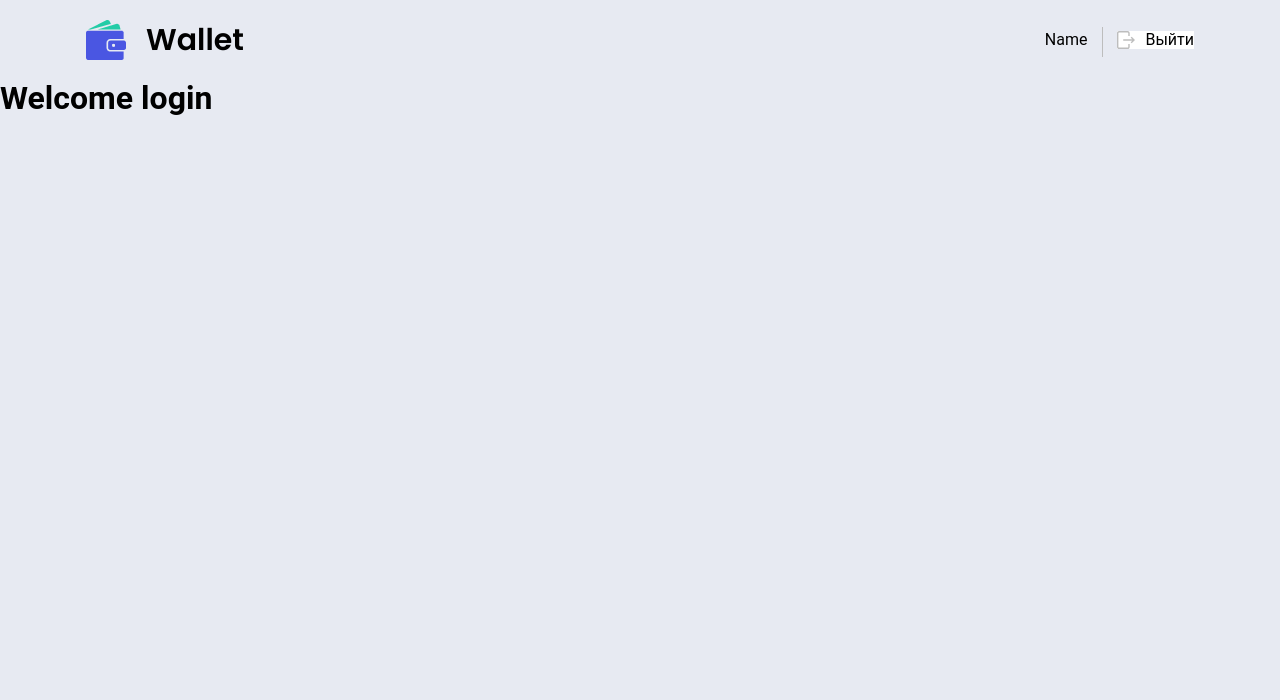
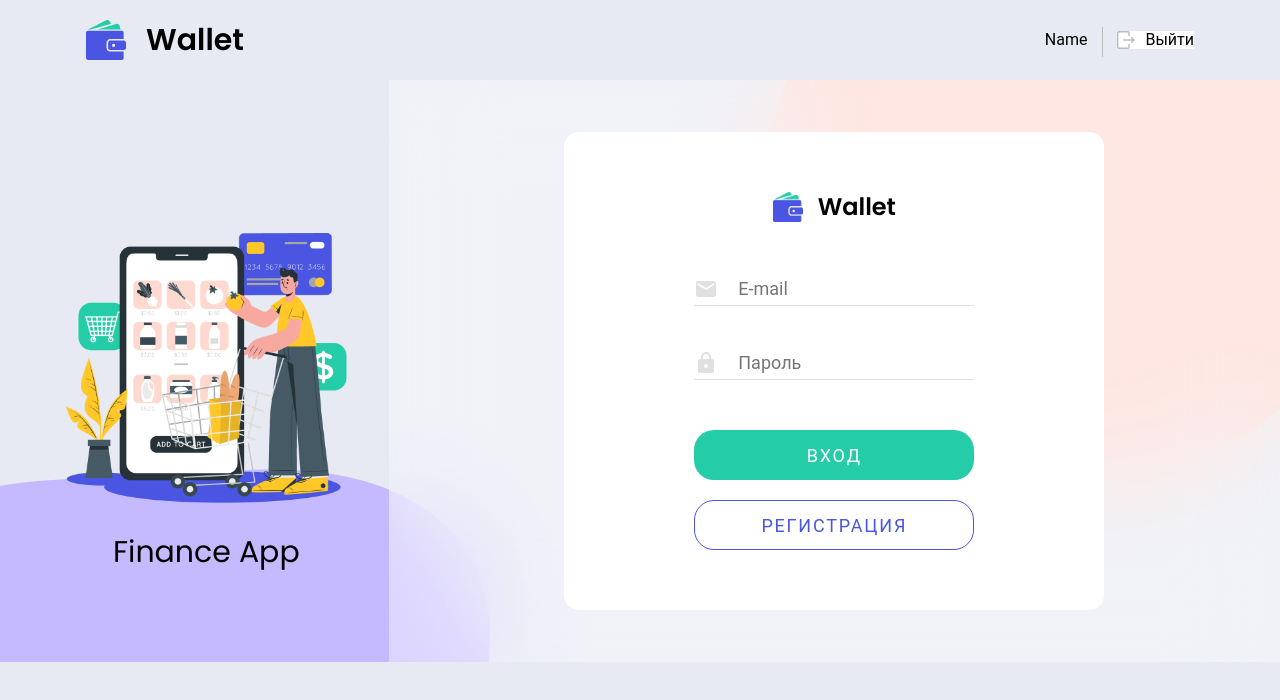
Before and after one commit to TverdovskyiAleksey/finance-app, a React (Create React App) app: page /login in a window 1280 px wide. Shown: the top 700 px of the page. Built offline with nearby package versions, Linux system fonts and the light colour scheme.

Commit message:
save 100%

```diff
--- /dev/null
+++ b/src/Components/Auth/login.module.css
@@ -0,0 +1,43 @@
+.form {
+  display: flex;
+  flex-direction: column;
+  margin: 30px auto 0;
+  padding: 20px;
+  width: 50vw;
+  min-height: 300px;
+  justify-content: space-evenly;
+  box-shadow: 1px 1px 5px #333;
+  border-radius: 8px;
+  background: #fcfcfc;
+}
+
+.label {
+  width: 100%;
+  font-size: 20px;
+  color: #fff;
+  text-shadow: 1px 1px 10px blue, 1px 1px 5px black, 1px 1px 7px yellow;
+}
+
+.input {
+  width: 100%;
+  padding: 10px;
+  font-size: 20px;
+  margin: 14px 0 30px;
+  border-radius: 5px;
+  border: 1px solid #555;
+}
+
+.input::placeholder {
+  color: #ccc;
+}
+
+.button {
+  display: block;
+  border: none;
+  background: linear-gradient(90deg, #55c, #88e, #55c);
+  font-size: 20px;
+  font-weight: 500;
+  color: #fff;
+  padding: 10px;
+  border-radius: 5px;
+}
--- a/src/Views/LoginView.js
+++ b/src/Views/LoginView.js
@@ -1,7 +1,98 @@
-const LoginView = () => (
-  <div>
-    <h1>Welcome login</h1>
-  </div>
-);
+import { useDispatch } from 'react-redux';
+import { useState } from 'react';
+// import { Formik } from 'formik';
+// import * as yup from 'yup';
+import { authOperations } from '../Redux/auth';
+import { Link } from 'react-router-dom';
+import styles from '../Components/Auth/Auth.module.css';
 
-export default LoginView;
+import logimg from '../Components/Auth/images/login-img.png';
+import logo from '../Components/Auth/images/logo.png';
+import pas from '../Components/Auth/images/lock.svg';
+import acc from '../Components/Auth/images/account_box.svg';
+import mail from '../Components/Auth/images/email.svg';
+
+export default function RegisterView() {
+  const dispatch = useDispatch();
+  const [name, setName] = useState('');
+  const [email, setEmail] = useState('');
+  const [password, setPassword] = useState('');
+  const [rePassword, setRePassword] = useState('');
+
+  const handelChange = ({ target: { name, value } }) => {
+    switch (name) {
+      case 'name':
+        return setName(value);
+      case 'email':
+        return setEmail(value);
+      case 'password':
+        return setPassword(value);
+      case 'rePassword':
+        return setRePassword(value);
+      default:
+        return;
+    }
+  };
+  const handelSubmit = e => {
+    e.preventDefault();
+    dispatch(authOperations.register({ name, email, password, rePassword }));
+    setName('');
+    setEmail('');
+    setPassword('');
+    setRePassword('');
+  };
+  return (
+    <div className={styles.register}>
+      <div className={styles.regLeft}>
+        <img className={styles.logimg} src={logimg} alt={'logimg'}></img>
+        <p className={styles.regTitle}>Finance App</p>
+      </div>
+      <div className={styles.regRight}>
+        <div className={styles.registerForm}>
+          <form
+            className={styles.form}
+            onSubmit={handelSubmit}
+            autoComplete="off"
+          >
+            <div className={styles.logo}>
+              <img className={styles.logoImg} src={logo} alt="logo" />
+              <p className={styles.title}>Wallet</p>
+            </div>
+
+            <div>
+              <input
+                className={styles.input}
+                style={{ backgroundImage: 'url(' + mail + ')' }}
+                type="email"
+                name="email"
+                value={email}
+                placeholder="E-mail"
+                onChange={handelChange}
+              />
+            </div>
+            <div>
+              <input
+                className={styles.input}
+                style={{ backgroundImage: 'url(' + pas + ')' }}
+                type="password"
+                name="password"
+                value={password}
+                placeholder="Пароль"
+                onChange={handelChange}
+              />
+            </div>
+
+            <div className={styles.btn}>
+              <button className={styles.btnReg} type="submit">
+                Вход
+              </button>
+              <Link to="/Register" className={styles.button}>
+                Регистрация
+              </Link>
+            </div>
+          </form>
+        </div>
+      </div>
+    </div>
+  );
+}
```
Also changed, not shown: src/Components/Auth/images/login-img.png (added).
